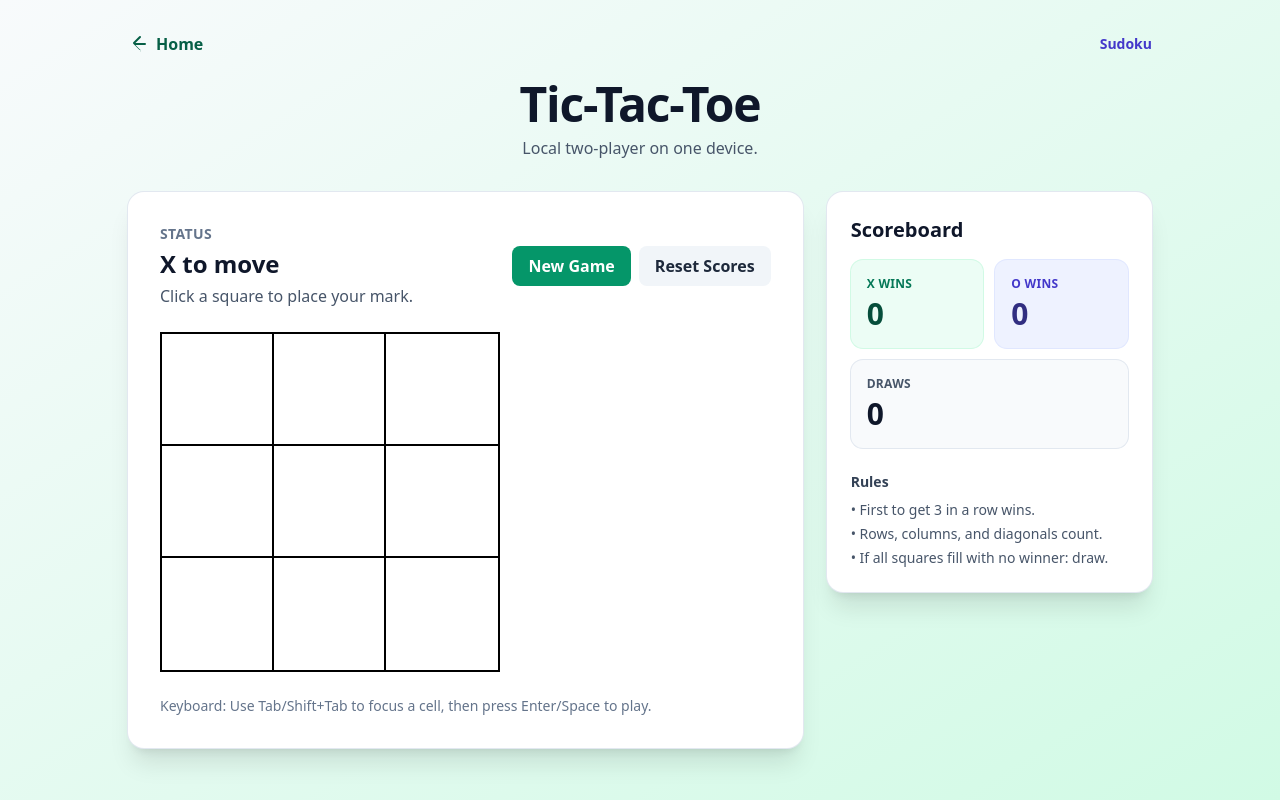
After one commit to cityjumper/mysudoku, a FastAPI app: template templates/tictactoe.html in a window 1280 px wide. The commit adds this page. Run offline with FastAPI, Linux system fonts and the light colour scheme; the template is opened without the code that fills it, so the values that code supplies are empty; some libraries are stand-ins or nearby versions.

Commit message:
feat: add tictactoe

```diff
--- a/main.py
+++ b/main.py
@@ -66,8 +66,20 @@ class SolutionResponse(BaseModel):
 
 @app.get("/", response_class=HTMLResponse)
 async def root(request: Request):
-    """Root endpoint serving the Sudoku game interface."""
+    """Root endpoint serving the game hub home page."""
+    return templates.TemplateResponse("home.html", {"request": request})
+
+
+@app.get("/sudoku", response_class=HTMLResponse)
+async def sudoku(request: Request):
+    """Sudoku page endpoint serving the Sudoku game interface."""
     return templates.TemplateResponse("index.html", {"request": request})
+
+
+@app.get("/tictactoe", response_class=HTMLResponse)
+async def tictactoe(request: Request):
+    """Tic-Tac-Toe page endpoint."""
+    return templates.TemplateResponse("tictactoe.html", {"request": request})
 
 
 @app.get("/api")
--- a/pyproject.toml
+++ b/pyproject.toml
@@ -5,7 +5,7 @@ description = "FastAPI Sudoku game server"
 readme = "README.md"
 requires-python = ">=3.14"
 dependencies = [
-    "fastapi>=0.115.0",
+    "fastapi[standard]>=0.115.0",
     "uvicorn[standard]>=0.32.0",
     "pydantic>=2.10.0",
     "jinja2>=3.1.0",
--- /dev/null
+++ b/templates/tictactoe.html
@@ -0,0 +1,261 @@
+<!DOCTYPE html>
+<html lang="en">
+<head>
+    <meta charset="UTF-8" />
+    <meta name="viewport" content="width=device-width, initial-scale=1.0" />
+    <title>Tic-Tac-Toe</title>
+    <script src="https://cdn.tailwindcss.com"></script>
+    <style>
+        .cell {
+            width: 96px;
+            height: 96px;
+            font-size: 48px;
+            line-height: 1;
+            font-weight: 800;
+            display: flex;
+            align-items: center;
+            justify-content: center;
+            border-radius: 0px;
+            user-select: none;
+        }
+        @media (min-width: 640px) {
+            .cell {
+                width: 112px;
+                height: 112px;
+                font-size: 56px;
+            }
+        }
+    </style>
+</head>
+<body class="bg-gradient-to-br from-slate-50 to-emerald-100 min-h-screen">
+    <div class="container mx-auto px-4 py-8">
+        <!-- Top Nav -->
+        <div class="max-w-5xl mx-auto mb-6 flex items-center justify-between">
+            <a href="/" class="inline-flex items-center text-emerald-800 hover:text-emerald-950 font-semibold">
+                <svg class="w-5 h-5 mr-2" viewBox="0 0 20 20" fill="currentColor" aria-hidden="true">
+                    <path fill-rule="evenodd" d="M12.707 15.707a1 1 0 01-1.414 0l-6-6a1 1 0 010-1.414l6-6a1 1 0 111.414 1.414L7.414 9H17a1 1 0 110 2H7.414l5.293 5.293a1 1 0 010 1.414z" clip-rule="evenodd" />
+                </svg>
+                Home
+            </a>
+            <a href="/sudoku" class="text-sm font-semibold text-indigo-700 hover:text-indigo-900">Sudoku</a>
+        </div>
+
+        <div class="max-w-5xl mx-auto">
+            <header class="text-center mb-8">
+                <h1 class="text-4xl sm:text-5xl font-extrabold tracking-tight text-slate-900">Tic-Tac-Toe</h1>
+                <p class="mt-2 text-slate-600">Local two-player on one device.</p>
+            </header>
+
+            <div class="grid grid-cols-1 lg:grid-cols-3 gap-6">
+                <!-- Board -->
+                <div class="lg:col-span-2">
+                    <div class="bg-white rounded-2xl shadow-xl ring-1 ring-slate-200 p-6 sm:p-8">
+                        <div class="flex flex-col sm:flex-row items-start sm:items-center justify-between gap-4 mb-6">
+                            <div>
+                                <div class="text-sm font-semibold text-slate-500 uppercase tracking-wide">Status</div>
+                                <div id="status" class="mt-1 text-2xl font-bold text-slate-900">X to move</div>
+                                <div id="substatus" class="mt-1 text-slate-600">Click a square to place your mark.</div>
+                            </div>
+                            <div class="flex gap-2">
+                                <button id="new-game" class="rounded-lg bg-emerald-600 hover:bg-emerald-700 text-white font-semibold px-4 py-2">New Game</button>
+                                <button id="reset-scores" class="rounded-lg bg-slate-100 hover:bg-slate-200 text-slate-800 font-semibold px-4 py-2">Reset Scores</button>
+                            </div>
+                        </div>
+
+                        <div class="inline-block bg-white border-2 border-black" aria-hidden="false">
+                            <div class="grid grid-cols-3 gap-0" role="grid" aria-label="Tic-Tac-Toe board">
+                                <button class="cell bg-white hover:bg-slate-50 focus:outline-none border-r-2 border-b-2 border-black" data-index="0" role="gridcell" aria-label="Cell 1"></button>
+                                <button class="cell bg-white hover:bg-slate-50 focus:outline-none border-r-2 border-b-2 border-black" data-index="1" role="gridcell" aria-label="Cell 2"></button>
+                                <button class="cell bg-white hover:bg-slate-50 focus:outline-none border-b-2 border-black" data-index="2" role="gridcell" aria-label="Cell 3"></button>
+                                <button class="cell bg-white hover:bg-slate-50 focus:outline-none border-r-2 border-b-2 border-black" data-index="3" role="gridcell" aria-label="Cell 4"></button>
+                                <button class="cell bg-white hover:bg-slate-50 focus:outline-none border-r-2 border-b-2 border-black" data-index="4" role="gridcell" aria-label="Cell 5"></button>
+                                <button class="cell bg-white hover:bg-slate-50 focus:outline-none border-b-2 border-black" data-index="5" role="gridcell" aria-label="Cell 6"></button>
+                                <button class="cell bg-white hover:bg-slate-50 focus:outline-none border-r-2 border-black" data-index="6" role="gridcell" aria-label="Cell 7"></button>
+                                <button class="cell bg-white hover:bg-slate-50 focus:outline-none border-r-2 border-black" data-index="7" role="gridcell" aria-label="Cell 8"></button>
+                                <button class="cell bg-white hover:bg-slate-50 focus:outline-none" data-index="8" role="gridcell" aria-label="Cell 9"></button>
+                            </div>
+                        </div>
+
+                        <div class="mt-6 text-sm text-slate-500">
+                            <p>Keyboard: Use Tab/Shift+Tab to focus a cell, then press Enter/Space to play.</p>
+                        </div>
+                    </div>
+                </div>
+
+                <!-- Sidebar -->
+                <div class="lg:col-span-1">
+                    <div class="bg-white rounded-2xl shadow-xl ring-1 ring-slate-200 p-6 sticky top-8">
+                        <h2 class="text-xl font-bold text-slate-900 mb-4">Scoreboard</h2>
+                        <div class="grid grid-cols-2 gap-3">
+                            <div class="rounded-xl bg-emerald-50 ring-1 ring-emerald-100 p-4">
+                                <div class="text-xs font-semibold uppercase tracking-wide text-emerald-700">X wins</div>
+                                <div id="score-x" class="mt-1 text-3xl font-extrabold text-emerald-900">0</div>
+                            </div>
+                            <div class="rounded-xl bg-indigo-50 ring-1 ring-indigo-100 p-4">
+                                <div class="text-xs font-semibold uppercase tracking-wide text-indigo-700">O wins</div>
+                                <div id="score-o" class="mt-1 text-3xl font-extrabold text-indigo-900">0</div>
+                            </div>
+                            <div class="rounded-xl bg-slate-50 ring-1 ring-slate-200 p-4 col-span-2">
+                                <div class="text-xs font-semibold uppercase tracking-wide text-slate-600">Draws</div>
+                                <div id="score-d" class="mt-1 text-3xl font-extrabold text-slate-900">0</div>
+                            </div>
+                        </div>
+
+                        <div class="mt-6">
+                            <h3 class="text-sm font-bold text-slate-700 mb-2">Rules</h3>
+                            <ul class="text-sm text-slate-600 space-y-1">
+                                <li>• First to get 3 in a row wins.</li>
+                                <li>• Rows, columns, and diagonals count.</li>
+                                <li>• If all squares fill with no winner: draw.</li>
+                            </ul>
+                        </div>
+                    </div>
+                </div>
+            </div>
+        </div>
+    </div>
+
+    <script>
+        const WIN_LINES = [
+            [0, 1, 2], [3, 4, 5], [6, 7, 8],
+            [0, 3, 6], [1, 4, 7], [2, 5, 8],
+            [0, 4, 8], [2, 4, 6]
+        ];
+
+        const SCORE_KEY = 'ttt:scores:v1';
+
+        let board = Array(9).fill('');
+        let current = 'X';
+        let gameOver = false;
+
+        const statusEl = document.getElementById('status');
+        const substatusEl = document.getElementById('substatus');
+        const cells = Array.from(document.querySelectorAll('[data-index]'));
+
+        const scoreXEl = document.getElementById('score-x');
+        const scoreOEl = document.getElementById('score-o');
+        const scoreDEl = document.getElementById('score-d');
+
+        function loadScores() {
+            try {
+                const raw = localStorage.getItem(SCORE_KEY);
+                if (!raw) return { x: 0, o: 0, d: 0 };
+                const parsed = JSON.parse(raw);
+                return {
+                    x: Number(parsed.x) || 0,
+                    o: Number(parsed.o) || 0,
+                    d: Number(parsed.d) || 0,
+                };
+            } catch {
+                return { x: 0, o: 0, d: 0 };
+            }
+        }
+
+        function saveScores(scores) {
+            localStorage.setItem(SCORE_KEY, JSON.stringify(scores));
+        }
+
+        function renderScores() {
+            const scores = loadScores();
+            scoreXEl.textContent = String(scores.x);
+            scoreOEl.textContent = String(scores.o);
+            scoreDEl.textContent = String(scores.d);
+        }
+
+        function setStatus(main, sub) {
+            statusEl.textContent = main;
+            substatusEl.textContent = sub;
+        }
+
+        function winnerOf(b) {
+            for (const [a, c, d] of WIN_LINES) {
+                if (b[a] && b[a] === b[c] && b[a] === b[d]) {
+                    return { winner: b[a], line: [a, c, d] };
+                }
+            }
+            if (b.every(v => v)) return { winner: 'D', line: null };
+            return { winner: null, line: null };
+        }
+
+        function resetBoard() {
+            board = Array(9).fill('');
+            current = 'X';
+            gameOver = false;
+            for (const btn of cells) {
+                btn.textContent = '';
+                btn.disabled = false;
+                btn.classList.remove('bg-emerald-100', 'ring-2', 'ring-emerald-400', 'bg-indigo-100', 'ring-indigo-400', 'bg-amber-100', 'ring-amber-400');
+                btn.classList.add('bg-white');
+            }
+            setStatus('X to move', 'Click a square to place your mark.');
+        }
+
+        function highlightLine(line) {
+            if (!line) return;
+            for (const idx of line) {
+                const btn = cells[idx];
+                btn.classList.remove('bg-white');
+                btn.classList.add('ring-2', 'bg-amber-100', 'ring-amber-400');
+            }
+        }
+
+        function playMove(index) {
+            if (gameOver) return;
+            if (board[index]) return;
+
+            board[index] = current;
+            const btn = cells[index];
+            btn.textContent = current;
+            btn.classList.remove('bg-white');
+            if (current === 'X') {
+                btn.classList.add('bg-emerald-100', 'ring-2', 'ring-emerald-400');
+            } else {
+                btn.classList.add('bg-indigo-100', 'ring-2', 'ring-indigo-400');
+            }
+
+            const result = winnerOf(board);
+            if (result.winner) {
+                gameOver = true;
+                for (const c of cells) c.disabled = true;
+
+                const scores = loadScores();
+                if (result.winner === 'X') {
+                    scores.x += 1;
+                    setStatus('X wins!', 'Start a new game to play again.');
+                } else if (result.winner === 'O') {
+                    scores.o += 1;
+                    setStatus('O wins!', 'Start a new game to play again.');
+                } else {
+                    scores.d += 1;
+                    setStatus("It's a draw!", 'Start a new game to play again.');
+                }
+
+                saveScores(scores);
+                renderScores();
+                highlightLine(result.line);
+                return;
+            }
+
+            current = current === 'X' ? 'O' : 'X';
+            setStatus(`${current} to move`, '');
+        }
+
+        function wireEvents() {
+            for (const btn of cells) {
+                btn.addEventListener('click', () => playMove(Number(btn.dataset.index)));
+            }
+
+            document.getElementById('new-game').addEventListener('click', resetBoard);
+            document.getElementById('reset-scores').addEventListener('click', () => {
+                saveScores({ x: 0, o: 0, d: 0 });
+                renderScores();
+                resetBoard();
+            });
+        }
+
+        renderScores();
+        wireEvents();
+        resetBoard();
+    </script>
+</body>
+</html>
```
Also changed, not shown: templates/home.html (added, +78 -0 lines), templates/index.html (+10 -0 lines), README.md, 1 other file.
